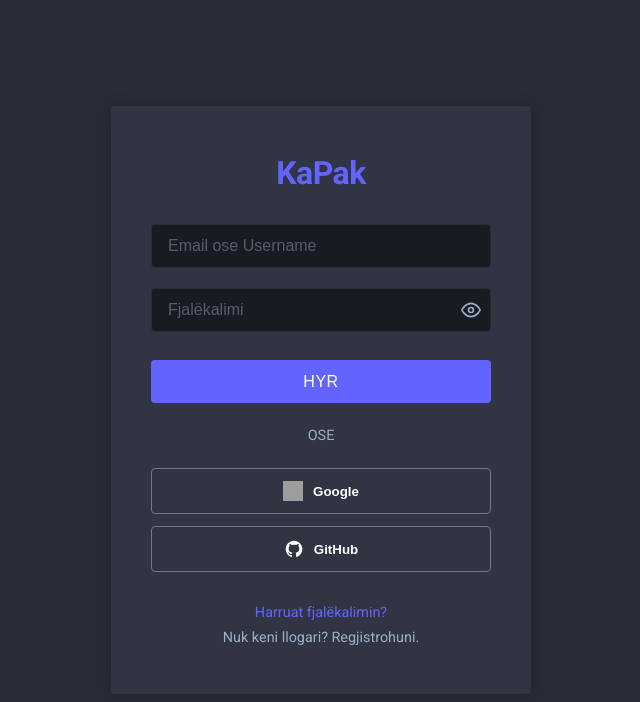
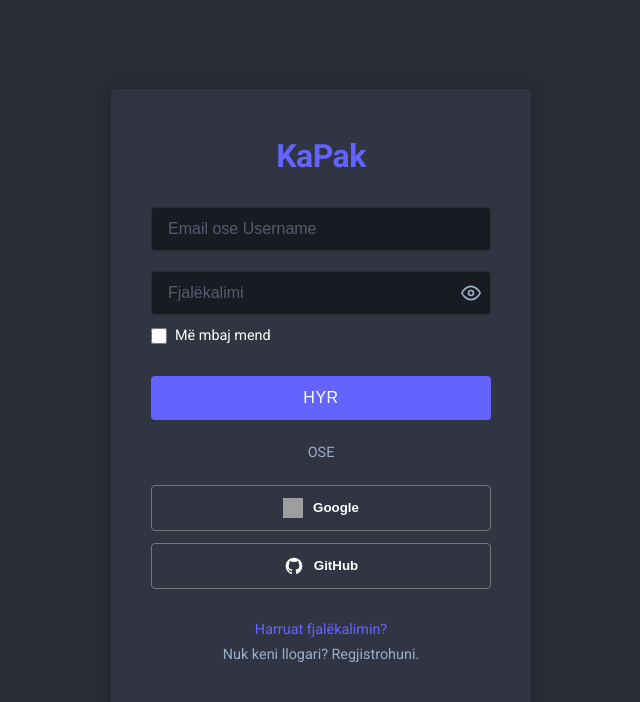
Before and after one commit to enisshabani/Social-Feed-App-Frontend, a React (Vite) app: page /login in a window 1280 px wide. Shown: the top 702 px of the page, without its empty margins (319-959 px from the left). Built offline with nearby package versions, Linux system fonts and the light colour scheme; grey boxes are pictures that could not be loaded.

Commit message:
Add remember me checkbox

```diff
--- a/src/pages/Login.tsx
+++ b/src/pages/Login.tsx
@@ -9,8 +9,17 @@ const Login: React.FC = () => {
   const [email, setEmail] = useState('');
   const [password, setPassword] = useState('');
   const [showPassword, setShowPassword] = useState(false);
+  const [rememberMe, setRememberMe] = useState(false);
   const [error, setError] = useState('');
   const navigate = useNavigate();
+
+  const saveToken = (token: string) => {
+    if (rememberMe) {
+      localStorage.setItem('token', token);
+    } else {
+      sessionStorage.setItem('token', token);
+    }
+  };
 
   const handleGoogleLogin = async () => {
     try {
@@ -20,7 +29,7 @@ const Login: React.FC = () => {
       const response = await api.post('/api/v1/auth/google', { token: idToken });
 
       const { access_token } = response.data;
-      localStorage.setItem('token', access_token);
+      saveToken(access_token);
       navigate('/');
     } catch (err: any) {
       setError(err.response?.data?.detail || 'Gabim gjatë kyçjes me Google.');
@@ -35,7 +44,7 @@ const Login: React.FC = () => {
       const response = await api.post('/api/v1/auth/github', { token: idToken });
 
       const { access_token } = response.data;
-      localStorage.setItem('token', access_token);
+      saveToken(access_token);
       navigate('/');
     } catch (err: any) {
       setError(err.response?.data?.detail || 'Gabim gjatë kyçjes me GitHub.');
@@ -58,7 +67,7 @@ const Login: React.FC = () => {
       });
 
       const { access_token } = response.data;
-      localStorage.setItem('token', access_token);
+      saveToken(access_token);
 
       navigate('/');
     } catch (err: any) {
@@ -123,6 +132,19 @@ const Login: React.FC = () => {
             </button>
           </div>
 
+          <div style={{ display: 'flex', alignItems: 'center', marginBottom: '1.5rem', marginTop: '-0.5rem' }}>
+            <input
+              type="checkbox"
+              id="rememberMe"
+              checked={rememberMe}
+              onChange={(e) => setRememberMe(e.target.checked)}
+              style={{ marginRight: '8px', cursor: 'pointer', accentColor: 'var(--primary)', width: '16px', height: '16px' }}
+            />
+            <label htmlFor="rememberMe" style={{ color: 'var(--text-main)', fontSize: '0.9rem', cursor: 'pointer' }}>
+              Më mbaj mend
+            </label>
+          </div>
+
           {error && <div className="error-message">{error}</div>}
 
           <button type="submit" className="btn-primary" style={{ marginTop: '0.5rem' }}>
@@ -141,7 +163,7 @@ const Login: React.FC = () => {
           type="button"
           style={{
             width: '100%', padding: '0.75rem', borderRadius: '4px', border: '1px solid #777777',
-            backgroundColor: 'transparent', color: 'var(--text-color)', cursor: 'pointer', display: 'flex',
+            backgroundColor: 'transparent', color: 'var(--text-main)', cursor: 'pointer', display: 'flex',
             justifyContent: 'center', alignItems: 'center', gap: '10px', fontWeight: 'bold'
           }}
         >
@@ -154,7 +176,7 @@ const Login: React.FC = () => {
           type="button"
           style={{
             width: '100%', padding: '0.75rem', borderRadius: '4px', border: '1px solid #777777',
-            backgroundColor: 'transparent', color: 'var(--text-color)', cursor: 'pointer', display: 'flex',
+            backgroundColor: 'transparent', color: 'var(--text-main)', cursor: 'pointer', display: 'flex',
             justifyContent: 'center', alignItems: 'center', gap: '10px', fontWeight: 'bold', marginTop: '0.75rem'
           }}
         >
--- a/src/services/api.ts
+++ b/src/services/api.ts
@@ -6,7 +6,7 @@ const api = axios.create({
 
 // Interceptor për të dërguar tokenin në çdo kërkesë
 api.interceptors.request.use((config) => {
-  const token = localStorage.getItem('token');
+  const token = localStorage.getItem('token') || sessionStorage.getItem('token');
   if (token) {
     config.headers.Authorization = `Bearer ${token}`;
   }
```
